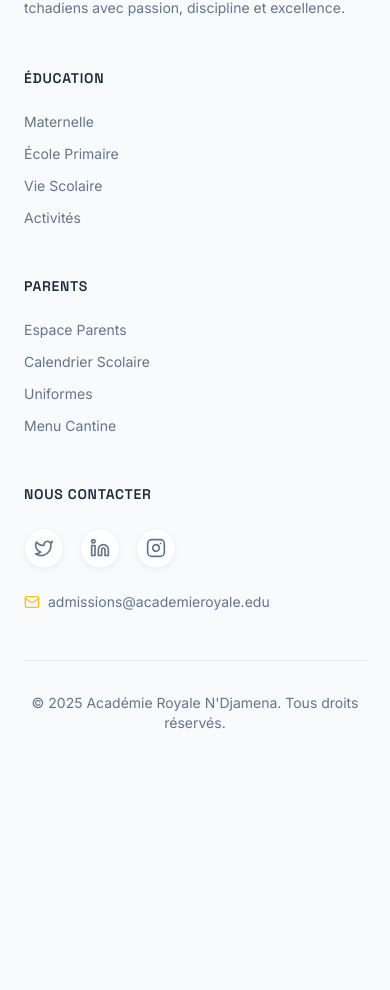
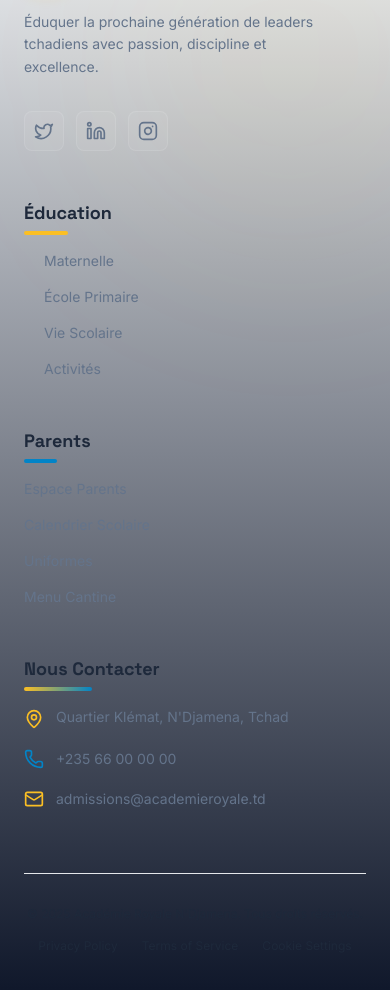
Before and after one commit to sidicksino/School, a React (Vite) app: page /#/ in a window 390 px wide. Shown: the part 6872-7862 px from the top of the page. Before the commit the page ends 7637 px from the top, so only its background shows below. Built offline with nearby package versions, Linux system fonts and the light colour scheme.

Commit message:
Improve the footer with more style

```diff
--- a/src/components/layout/Footer.tsx
+++ b/src/components/layout/Footer.tsx
@@ -1,100 +1,142 @@
 import React from 'react';
-import { GraduationCap, Twitter, Linkedin, Instagram, Mail } from 'lucide-react';
+import { motion } from 'framer-motion';
+import { GraduationCap, Twitter, Linkedin, Instagram, Mail, Phone, MapPin, ArrowRight } from 'lucide-react';
 import { useTranslation } from '../../contexts/LanguageContext';
 
 export const Footer: React.FC = () => {
   const { t } = useTranslation();
 
+  const containerVariants = {
+    hidden: { opacity: 0 },
+    visible: {
+      opacity: 1,
+      transition: {
+        staggerChildren: 0.1,
+        delayChildren: 0.2,
+      },
+    },
+  };
+
+  const itemVariants = {
+    hidden: { opacity: 0, y: 20 },
+    visible: { opacity: 1, y: 0 },
+  };
+
   return (
-    <footer className="bg-primary border-t border-foreground/10 pt-16 pb-8">
-      <div className="container mx-auto px-6">
-        <div className="grid grid-cols-1 md:grid-cols-4 gap-12 mb-12">
-          <div className="space-y-4">
-            <div className="flex items-center gap-2">
-              <GraduationCap className="text-accent w-8 h-8" />
-              <span className="text-2xl font-heading font-bold text-foreground">
-                Académie Royale
+    <footer className="bg-gradient-to-b from-primary to-[#0f172a] border-t border-foreground/5 pt-20 pb-10 relative overflow-hidden">
+      {/* Decorative Elements */}
+      <div className="absolute top-0 left-1/4 w-96 h-96 bg-accent/5 rounded-full blur-[100px] pointer-events-none" />
+      <div className="absolute bottom-0 right-1/4 w-64 h-64 bg-neon/5 rounded-full blur-[80px] pointer-events-none" />
+
+      <div className="container mx-auto px-6 relative z-10">
+        <motion.div
+          className="grid grid-cols-1 md:grid-cols-2 lg:grid-cols-4 gap-12 lg:gap-8 mb-16"
+          variants={containerVariants}
+          initial="hidden"
+          whileInView="visible"
+          viewport={{ once: true }}
+        >
+          {/* Brand Column */}
+          <motion.div variants={itemVariants} className="space-y-6">
+            <div className="flex items-center gap-3">
+              <div className="p-2.5 bg-gradient-to-tr from-accent to-yellow-600 rounded-xl shadow-lg shadow-accent/20">
+                <GraduationCap className="text-white w-6 h-6" />
+              </div>
+              <span className="text-xl font-heading font-bold tracking-wide text-foreground">
+                Académie <span className="text-accent">Royale</span>
               </span>
             </div>
-            <p className="text-muted text-sm leading-relaxed">{t('footer.tagline')}</p>
-          </div>
+            <p className="text-muted text-sm leading-relaxed max-w-xs font-sans">
+              {t('footer.tagline')}
+            </p>
+            <div className="flex gap-3 pt-2">
+              {[Twitter, Linkedin, Instagram].map((Icon, i) => (
+                <a
+                  key={i}
+                  href="#"
+                  className="w-10 h-10 rounded-lg bg-white/5 border border-white/10 flex items-center justify-center text-muted hover:text-white hover:bg-accent hover:border-accent transition-all duration-300 group"
+                >
+                  <Icon className="w-5 h-5 group-hover:scale-110 transition-transform" />
+                </a>
+              ))}
+            </div>
+          </motion.div>
 
-          <div>
-            <h3 className="text-foreground font-heading font-semibold mb-6 uppercase tracking-wider text-sm">
+          {/* Quick Links */}
+          <motion.div variants={itemVariants}>
+            <h3 className="text-foreground font-heading font-bold mb-6 text-lg relative inline-block">
               {t('footer.headers.programs')}
+              <span className="absolute -bottom-2 left-0 w-1/2 h-1 bg-accent rounded-full" />
             </h3>
-            <ul className="space-y-3 text-muted text-sm">
-              <li className="hover:text-accent cursor-pointer transition-colors">
-                {t('footer.links.quantum')}
+            <ul className="space-y-4 text-muted text-sm font-sans">
+              {['quantum', 'neural', 'ethics', 'space'].map((key) => (
+                <li key={key}>
+                  <a href="#" className="flex items-center gap-2 hover:text-accent transition-colors group">
+                    <ArrowRight className="w-3 h-3 text-accent/0 group-hover:text-accent transition-all -translate-x-2 group-hover:translate-x-0" />
+                    <span className="group-hover:translate-x-1 transition-transform">{t(`footer.links.${key}`)}</span>
+                  </a>
+                </li>
+              ))}
+            </ul>
+          </motion.div>
+
+          {/* Resources */}
+          <motion.div variants={itemVariants}>
+            <h3 className="text-foreground font-heading font-bold mb-6 text-lg relative inline-block">
+              {t('footer.headers.resources')}
+              <span className="absolute -bottom-2 left-0 w-1/2 h-1 bg-neon rounded-full" />
+            </h3>
+            <ul className="space-y-4 text-muted text-sm font-sans">
+              {['portal', 'library', 'career', 'alumni'].map((key) => (
+                <li key={key}>
+                  <a href="#" className="hover:text-neon transition-colors block hover:translate-x-1 duration-300">
+                    {t(`footer.links.${key}`)}
+                  </a>
+                </li>
+              ))}
+            </ul>
+          </motion.div>
+
+          {/* Contact */}
+          <motion.div variants={itemVariants}>
+            <h3 className="text-foreground font-heading font-bold mb-6 text-lg relative inline-block">
+              {t('footer.headers.connect')}
+              <span className="absolute -bottom-2 left-0 w-1/2 h-1 bg-gradient-to-r from-accent to-neon rounded-full" />
+            </h3>
+            <ul className="space-y-5 text-sm font-sans">
+              <li className="flex items-start gap-3 text-muted">
+                <MapPin className="w-5 h-5 text-accent shrink-0 mt-0.5" />
+                <span>Quartier Klémat, N'Djamena, Tchad</span>
               </li>
-              <li className="hover:text-accent cursor-pointer transition-colors">
-                {t('footer.links.neural')}
+              <li className="flex items-center gap-3 text-muted">
+                <Phone className="w-5 h-5 text-neon shrink-0" />
+                <span>+235 66 00 00 00</span>
               </li>
-              <li className="hover:text-accent cursor-pointer transition-colors">
-                {t('footer.links.ethics')}
-              </li>
-              <li className="hover:text-accent cursor-pointer transition-colors">
-                {t('footer.links.space')}
+              <li className="flex items-center gap-3 text-muted">
+                <Mail className="w-5 h-5 text-accent shrink-0" />
+                <a href="mailto:admissions@academieroyale.edu" className="hover:text-accent transition-colors">
+                  admissions@academieroyale.td
+                </a>
               </li>
             </ul>
+          </motion.div>
+        </motion.div>
+
+        {/* Bottom Bar */}
+        <motion.div
+          initial={{ opacity: 0 }}
+          whileInView={{ opacity: 1 }}
+          viewport={{ once: true }}
+          transition={{ delay: 0.5 }}
+          className="border-t border-foreground/10 pt-8 flex flex-col md:flex-row justify-between items-center gap-4 text-xs text-muted/60 font-sans"
+        >
+          <p>&copy; {new Date().getFullYear()} {t('footer.copyright')}</p>
+          <div className="flex gap-6">
+            <a href="#" className="hover:text-foreground transition-colors">Privacy Policy</a>
+            <a href="#" className="hover:text-foreground transition-colors">Terms of Service</a>
+            <a href="#" className="hover:text-foreground transition-colors">Cookie Settings</a>
           </div>
-
-          <div>
-            <h3 className="text-foreground font-heading font-semibold mb-6 uppercase tracking-wider text-sm">
-              {t('footer.headers.resources')}
-            </h3>
-            <ul className="space-y-3 text-muted text-sm">
-              <li className="hover:text-accent cursor-pointer transition-colors">
-                {t('footer.links.portal')}
-              </li>
-              <li className="hover:text-accent cursor-pointer transition-colors">
-                {t('footer.links.library')}
-              </li>
-              <li className="hover:text-accent cursor-pointer transition-colors">
-                {t('footer.links.career')}
-              </li>
-              <li className="hover:text-accent cursor-pointer transition-colors">
-                {t('footer.links.alumni')}
-              </li>
-            </ul>
-          </div>
-
-          <div>
-            <h3 className="text-foreground font-heading font-semibold mb-6 uppercase tracking-wider text-sm">
-              {t('footer.headers.connect')}
-            </h3>
-            <div className="flex gap-4 mb-6">
-              <a
-                href="#"
-                className="w-10 h-10 rounded-full glass-panel flex items-center justify-center text-muted hover:text-primary hover:bg-accent transition-all"
-              >
-                <Twitter className="w-5 h-5" />
-              </a>
-              <a
-                href="#"
-                className="w-10 h-10 rounded-full glass-panel flex items-center justify-center text-muted hover:text-primary hover:bg-accent transition-all"
-              >
-                <Linkedin className="w-5 h-5" />
-              </a>
-              <a
-                href="#"
-                className="w-10 h-10 rounded-full glass-panel flex items-center justify-center text-muted hover:text-primary hover:bg-accent transition-all"
-              >
-                <Instagram className="w-5 h-5" />
-              </a>
-            </div>
-            <div className="flex items-center gap-2 text-muted text-sm">
-              <Mail className="w-4 h-4 text-accent" />
-              <span>admissions@academieroyale.edu</span>
-            </div>
-          </div>
-        </div>
-
-        <div className="border-t border-foreground/5 pt-8 text-center text-muted text-sm">
-          <p>
-            &copy; {new Date().getFullYear()} {t('footer.copyright')}
-          </p>
-        </div>
+        </motion.div>
       </div>
     </footer>
   );
```
